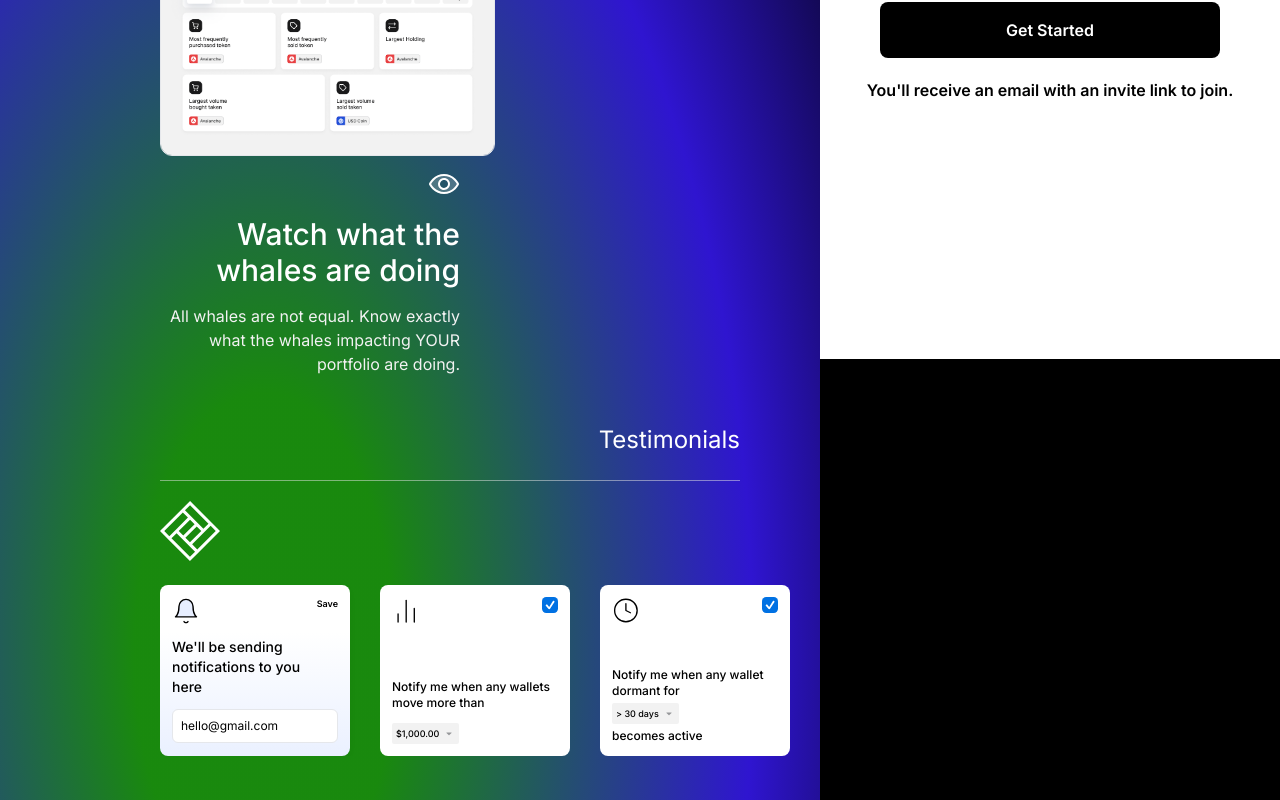
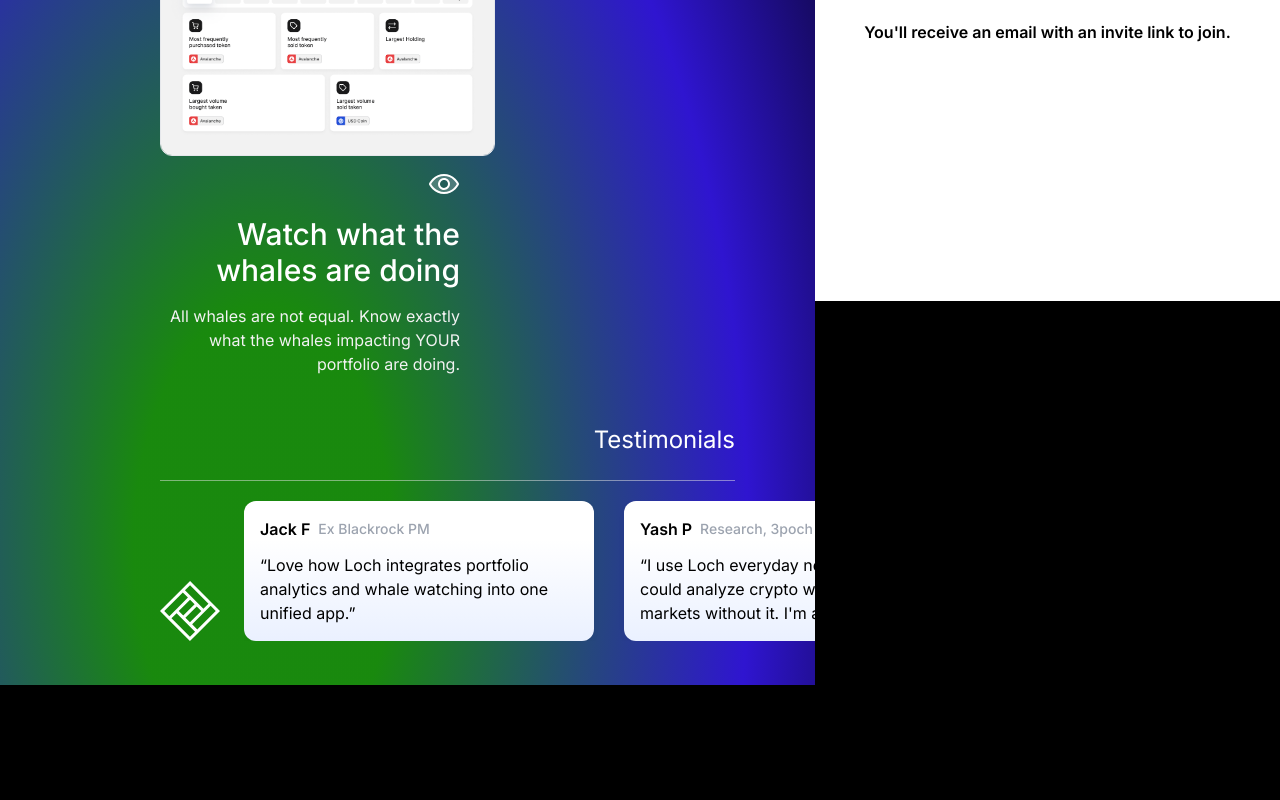
Before and after one commit to riyavishwakarma13/loch, a React (Vite) app: page / in a window 1280 px wide. Shown: the part 883-1683 px from the top of the page. After the commit the page ends 1568 px from the top, so only its background shows below. Built offline with nearby package versions, Linux system fonts and the light colour scheme.

Commit message:
testmonials done

```diff
--- a/src/components/Section/3.tsx
+++ b/src/components/Section/3.tsx
@@ -6,7 +6,7 @@
       <div className="pb-6 mr-20 border-b border-[#E5E5E680]">
         <h4 className="text-white text-2xl text-right">Testimonials</h4>
       </div>
-      <div className="flex flex-wrap items-end py-5 justify-between gap-6">
+      <div className="flex flex-col lg:flex-row items-end py-5 justify-between gap-6">
         <img src="/assets/Vector.svg" alt="Loch Logo" height={60} width={60} />
         <TestimonialSwiper />
       </div>
--- a/src/components/TestimonialSwiper.tsx
+++ b/src/components/TestimonialSwiper.tsx
@@ -8,80 +8,47 @@
       <Swiper
         slidesPerView={"auto"}
         spaceBetween={30}
+        roundLengths={true}
+        loop={true}
         pagination={{
           clickable: true,
         }}
-        className="mySwiper "
+        className="mySwiper pr-3"
       >
-        <SwiperSlide className="bg-white w-[190px] rounded-lg box-gradient space-y-3 h-[171px] p-3">
-          <div className="flex justify-between items-start">
-            <img
-              src="/assets/bell 2.svg"
-              height={28}
-              width={28}
-              alt="bell carousel"
-            />
-            <p className="font-semibold text-[9px]">Save</p>
+        <SwiperSlide className="bg-white w-full max-w-[350px] rounded-xl box-gradient space-y-3 p-4">
+          <div className="flex items-center gap-2">
+            <p className="text-base font-semibold">Jack F</p>
+            <p className="text-sm text-gray-400 font-medium">Ex Blackrock PM</p>
           </div>
-          <p className="text-sm font-medium">
-            We&apos;ll be sending notifications to you <br /> here
-          </p>
-          <p className="text-xs p-2 bg-white border border-gray-200 rounded-md">
-            hello@gmail.com
+          <p>
+            “Love how Loch integrates portfolio analytics and whale watching
+            into one unified app.”
           </p>
         </SwiperSlide>
-        <SwiperSlide className="bg-white w-[190px] rounded-lg flex flex-col justify-between h-[171px] p-3">
-          <div className="flex justify-between items-start">
-            <img
-              src="/assets/bar-chart-2.svg"
-              alt="bar chart"
-              height={28}
-              width={28}
-            />
-            <img
-              src="/assets/icon.svg"
-              alt="checkbox"
-              className="bg-[#0071E3] rounded-[4.2px] p-[3px]"
-              height={16}
-              width={16}
-            />
+        <SwiperSlide className="bg-white w-full max-w-[350px] rounded-xl box-gradient space-y-3 p-4">
+          <div className="flex items-center gap-2">
+            <p className="text-base font-semibold">Yash P</p>
+            <p className="text-sm text-gray-400 font-medium">
+              Research, 3poch Crypto Hedge Fund
+            </p>
           </div>
-          <div className="space-y-3">
-            <p className="text-xs font-medium">
-              Notify me when any wallets move more than
+          <p>
+            “I use Loch everyday now. I don't think I could analyze crypto whale
+            trends markets without it. I'm addicted!”
+          </p>
+        </SwiperSlide>
+        <SwiperSlide className="bg-white w-full max-w-[530px] rounded-xl box-gradient space-y-3 p-4">
+          <div className="flex items-center gap-2">
+            <p className="text-base font-semibold">Shiv S</p>
+            <p className="text-sm text-gray-400 font-medium">
+              Co-Founder Magik Labs
             </p>
-            <div className="bg-[#e5e5e680] flex items-center gap-1 w-max p-1 rounded-sm">
-              <span className="text-[9px] font-medium">$1,000.00</span>
-              <img src="/assets/triangle-down.svg" alt="" />
-            </div>
           </div>
-        </SwiperSlide>
-        <SwiperSlide className="bg-white w-[190px] rounded-lg flex flex-col justify-between h-[171px] p-3">
-          <div className="flex justify-between items-start">
-            <img
-              src="/assets/clock.svg"
-              alt="bar chart"
-              height={28}
-              width={28}
-            />
-            <img
-              src="/assets/icon.svg"
-              alt="checkbox"
-              className="bg-[#0071E3] rounded-[4.2px] p-[3px]"
-              height={16}
-              width={16}
-            />
-          </div>
-          <div className="space-y-1">
-            <p className="text-xs font-medium">
-              Notify me when any wallet dormant for
-            </p>
-            <div className="bg-[#e5e5e680] flex items-center gap-1 w-max p-1 rounded-sm">
-              <span className="text-[9px] font-medium">&gt; 30 days</span>
-              <img src="/assets/triangle-down.svg" alt="" />
-            </div>
-            <p className="text-xs font-medium">becomes active</p>
-          </div>
+          <p>
+            “Managing my own portfolio is helpful and well designed. What&apos;s
+            really interesting is watching the whales though. No one else has
+            made whale tracking so simple.”
+          </p>
         </SwiperSlide>
       </Swiper>
     </div>
```
